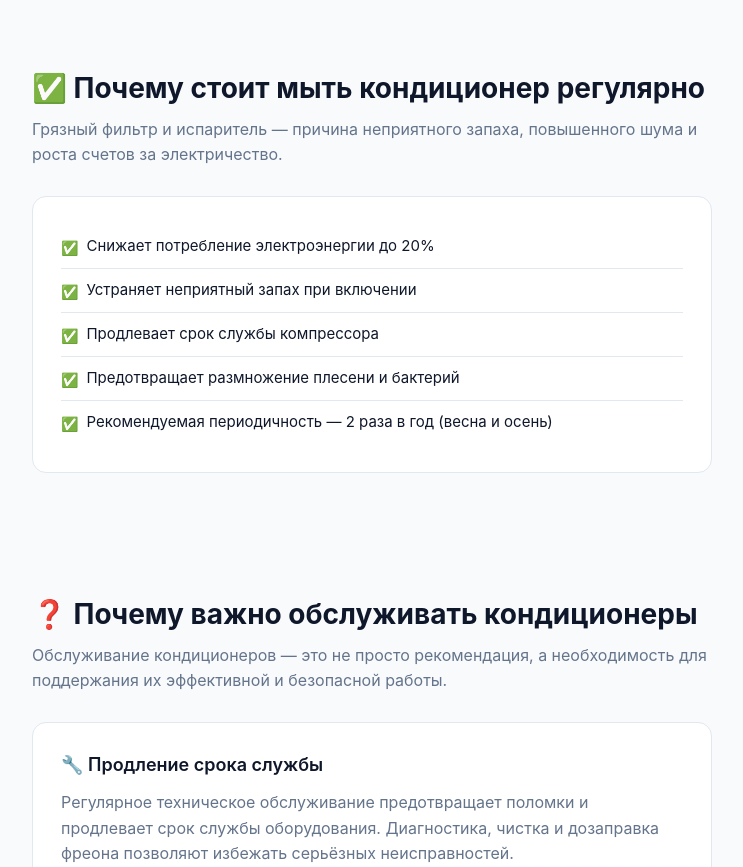
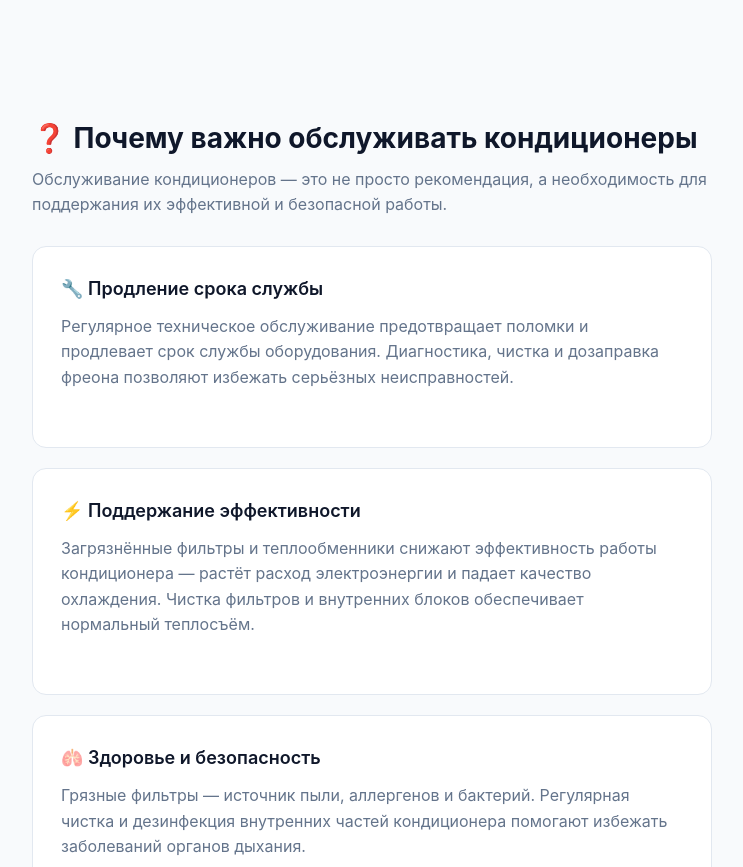
Before and after one commit to shulykun/landing_moe, a website: page cleaning.html in a window 1280 px wide. Shown: the part 1551-2418 px from the top of the page, without its empty margins (268-1011 px from the left). Drawn offline with Linux system fonts and the light colour scheme.

Commit message:
fix: удалён дублирующийся раздел "почему"

```diff
--- a/cleaning.html
+++ b/cleaning.html
@@ -198,21 +198,6 @@ body {
 </div>
 
 <div class="section" style="padding-top:0;">
-  <h2>✅ Почему стоит мыть кондиционер регулярно</h2>
-  <p>Грязный фильтр и испаритель — причина неприятного запаха, повышенного шума и роста счетов за электричество.</p>
-
-  <div class="card">
-    <ul>
-      <li>Снижает потребление электроэнергии до 20%</li>
-      <li>Устраняет неприятный запах при включении</li>
-      <li>Продлевает срок службы компрессора</li>
-      <li>Предотвращает размножение плесени и бактерий</li>
-      <li>Рекомендуемая периодичность — 2 раза в год (весна и осень)</li>
-    </ul>
-  </div>
-</div>
-
-<div class="section" style="padding-top:0;">
   </li>
     </ul>
   </div>
```
